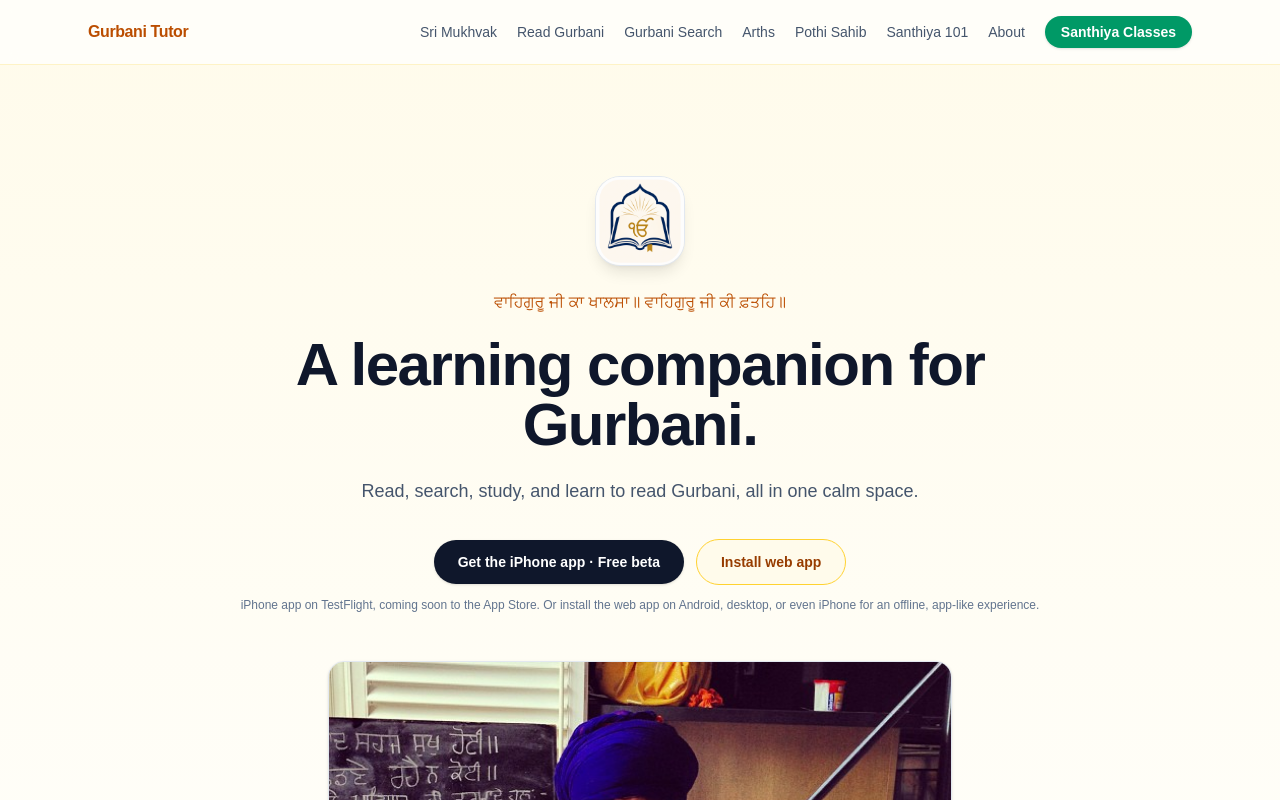
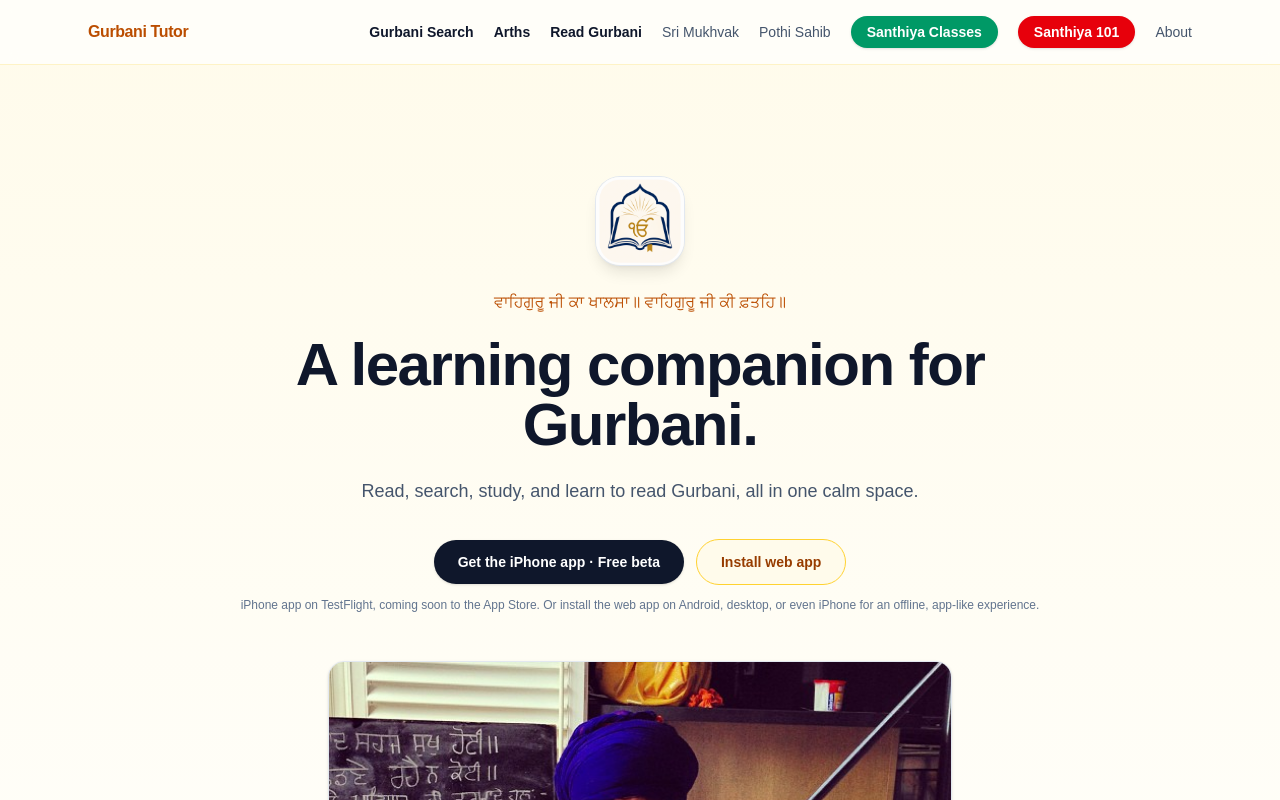
Before and after one commit to gurprasaadgursevak/gurbanitutor-com, a Next.js app: page / in a window 1280 px wide. Shown: the top 800 px of the page. Built offline with nearby package versions, Linux system fonts and the light colour scheme.

Commit message:
Update page.tsx

```diff
--- a/src/app/page.tsx
+++ b/src/app/page.tsx
@@ -60,19 +60,24 @@
             Gurbani Tutor
           </Link>
           <nav className="hidden items-center gap-5 text-sm font-medium text-slate-600 sm:flex">
+            <Link href="/search" className="font-bold text-slate-900 hover:text-amber-700">Gurbani Search</Link>
+            <Link href="/arths" className="font-bold text-slate-900 hover:text-amber-700">Arths</Link>
+            <Link href="/granth" className="font-bold text-slate-900 hover:text-amber-700">Read Gurbani</Link>
             <Link href="/mukhvak" className="hover:text-slate-900">Sri Mukhvak</Link>
-            <Link href="/granth" className="hover:text-slate-900">Read Gurbani</Link>
-            <Link href="/search" className="hover:text-slate-900">Gurbani Search</Link>
-            <Link href="/arths" className="hover:text-slate-900">Arths</Link>
             <Link href="/pothi" className="hover:text-slate-900">Pothi Sahib</Link>
-            <Link href="/muharni" className="hover:text-slate-900">Santhiya 101</Link>
-            <Link href="/about" className="hover:text-slate-900">About</Link>
             <Link
               href="/santhiya"
               className="inline-flex items-center gap-1.5 rounded-full bg-emerald-600 px-4 py-1.5 text-sm font-semibold text-white shadow-sm transition hover:bg-emerald-700"
             >
               Santhiya Classes
             </Link>
+            <Link
+              href="/muharni"
+              className="inline-flex items-center gap-1.5 rounded-full bg-red-600 px-4 py-1.5 text-sm font-semibold text-white shadow-sm transition hover:bg-red-700"
+            >
+              Santhiya 101
+            </Link>
+            <Link href="/about" className="hover:text-slate-900">About</Link>
           </nav>
         </div>
       </header>
```
